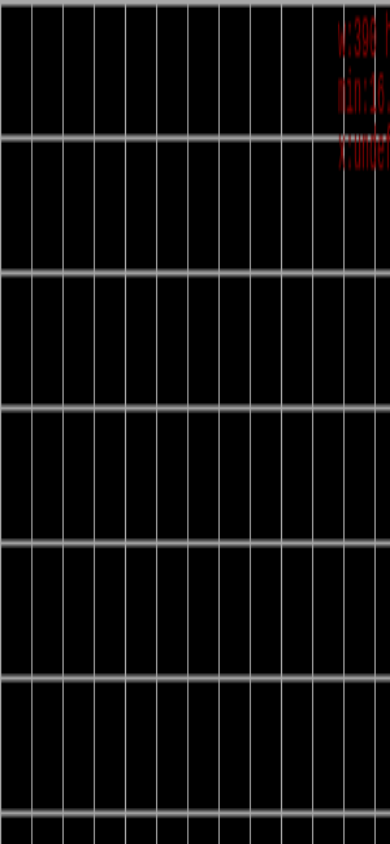
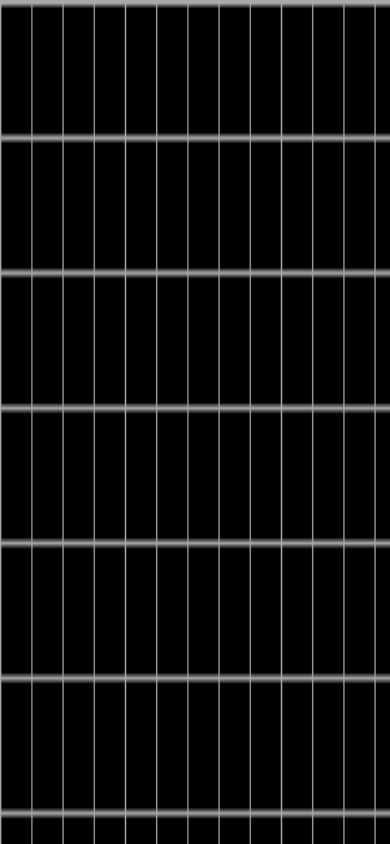
Before and after one commit to gcnew/fixel, a website with bundled scripts: page index.html in a window 390 px wide. Built offline with nearby package versions, Linux system fonts and the light colour scheme.

Commit message:
Make the cursor tile with alpha 0.75, fix the HTML title, debug now off by default

```diff
--- a/index.html
+++ b/index.html
@@ -3,7 +3,7 @@
 <head>
   <meta charset="UTF-8">
   <meta name="viewport" content="width=device-width, initial-scale=1.0, user-scalable=no">
-  <title>High DPI Canvas Example</title>
+  <title>Fixel</title>
   <style>
     /* Basic reset */
     body, html {
--- a/src/editor.ts
+++ b/src/editor.ts
@@ -297,7 +297,9 @@ function drawCursor() {
         const y = Math.floor(mouseY / gridSize) * gridSize;
         const atlas = loadedAtlases[curAtlas]!;
 
+        ctx.globalAlpha = 0.75;
         ctx.drawImage(atlas, currentTile.x * sliceSize, currentTile.y * sliceSize , sliceSize, sliceSize, x, y, gridSize, gridSize);
+        ctx.globalAlpha = 1;
     }
 }
 
--- a/src/engine.ts
+++ b/src/engine.ts
@@ -17,7 +17,7 @@ export let ctx: CanvasRenderingContext2D;
 export let width: number;
 export let height: number;
 
-export let debug: boolean = true;
+export let debug: boolean = false;
 
 const frameWindow = 1000;
 let   frameRateBuffer: number[] = [];
--- a/src/index.ts
+++ b/src/index.ts
@@ -5,7 +5,7 @@ import { Shortcut } from './keyboard'
 import { setup, setGameObject, registerShortcuts, toggleDebug } from './engine'
 
 let KbShortcuts: Shortcut[] = [
-    [toggleDebug,  'D'],
+    [toggleDebug,  '['],
 ];
 
 window.onload = function() {
```
